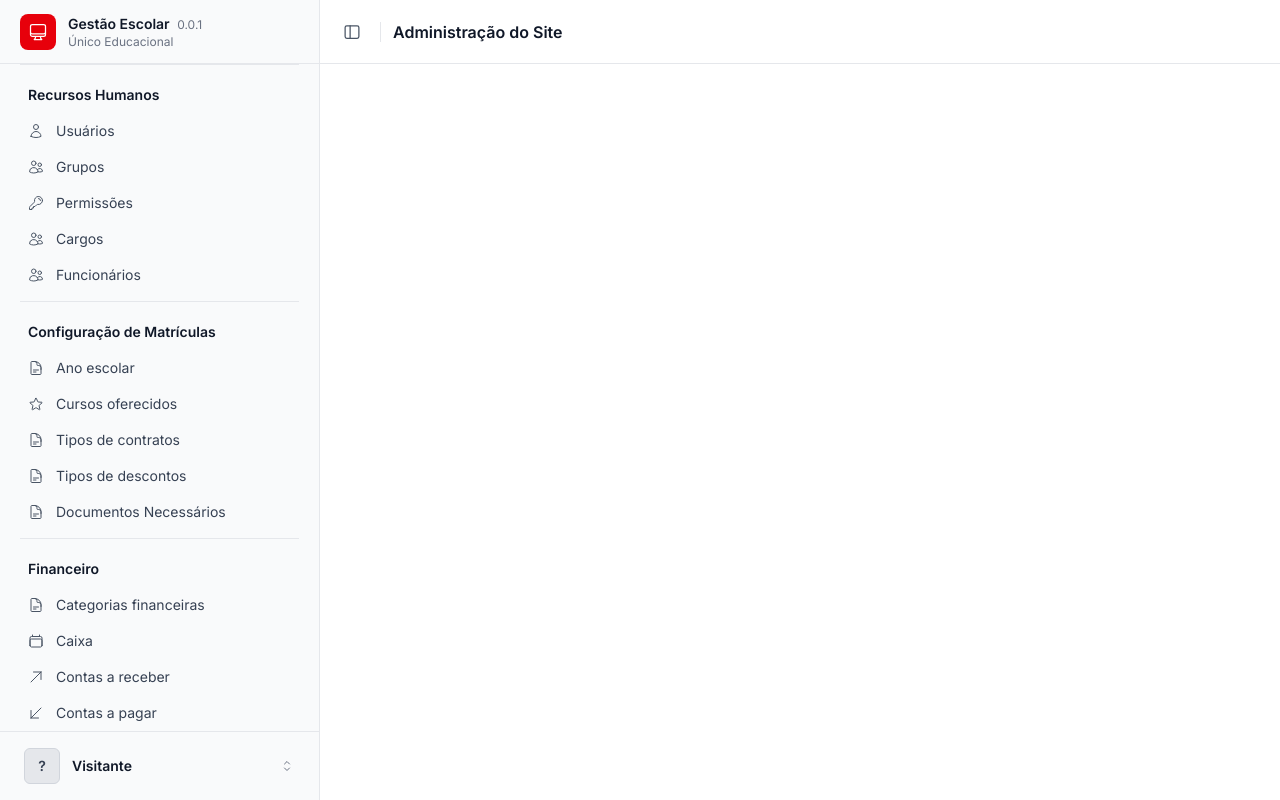
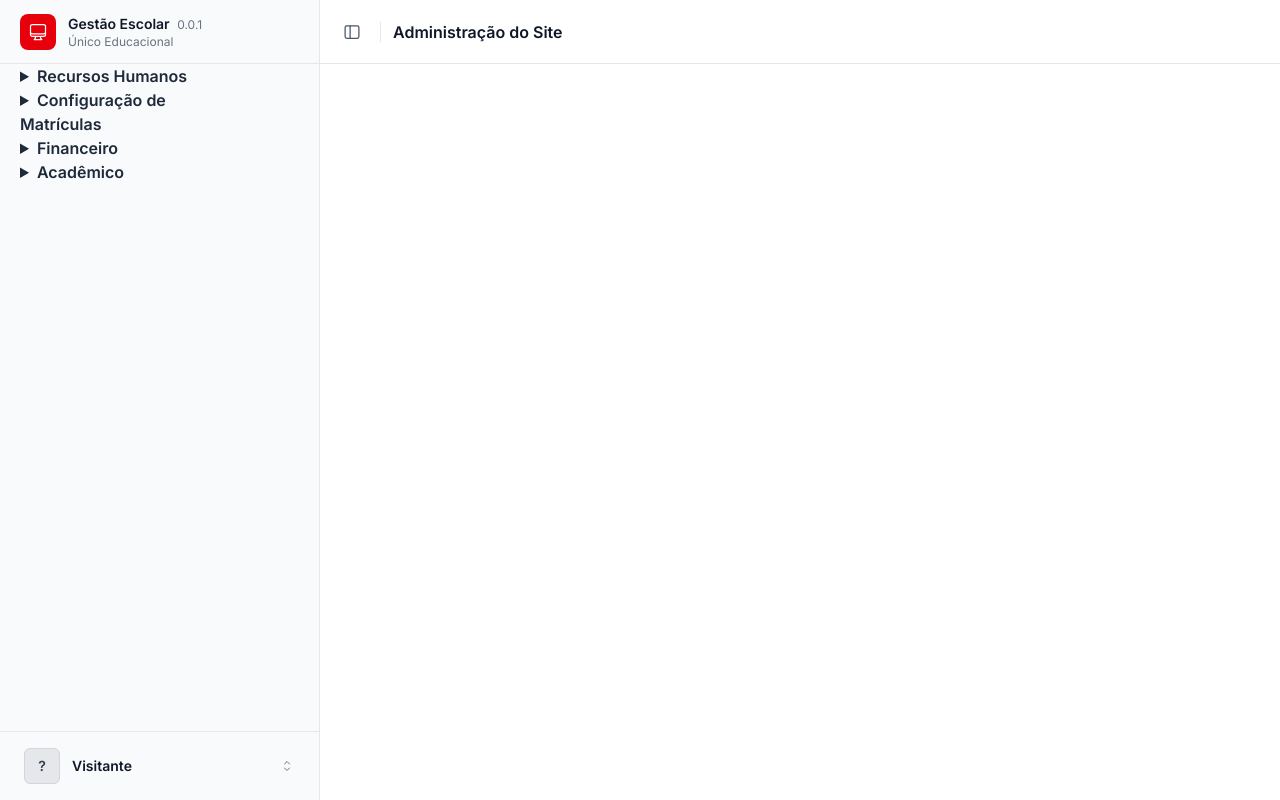
Before and after one commit to gustavoconforto/SGE_unico, a Django app: page / in a window 1280 px wide. Run offline with Django 5.2, Linux system fonts and the light colour scheme; some libraries are stand-ins or nearby versions.

Commit message:
Add collapsible menus in the sidebar

```diff
--- a/base/templates/base/sidebar.html
+++ b/base/templates/base/sidebar.html
@@ -16,109 +16,175 @@
         </button>
     </div>
     <nav class="flex-1 overflow-y-auto px-5">
-        <div class="nav-section">
-            <p class="nav-title">Recursos Humanos</p>
+
+        <ul class="menu bg-base-200 rounded-box w-56">
+            <li>
+                <details >
+                    <summary class="font-semibold">Recursos Humanos</summary>
+                    <ul>
+                        <li>
                             <a href={% url "base:user_list" %} class="nav-link">
                                 <svg fill="none" viewBox="0 0 24 24" stroke-width="1.5" stroke="currentColor"><path stroke-linecap="round" stroke-linejoin="round" d="M15.75 6a3.75 3.75 0 1 1-7.5 0 3.75 3.75 0 0 1 7.5 0ZM4.501 20.118a7.5 7.5 0 0 1 14.998 0A17.933 17.933 0 0 1 12 21.75c-2.676 0-5.216-.584-7.499-1.632Z"/></svg>
                                 Usuários
                             </a>
+                        </li>
+                        <li>
                             <a href={% url "base:group_list" %} class="nav-link">
                                 <svg fill="none" viewBox="0 0 24 24" stroke-width="1.5" stroke="currentColor"><path stroke-linecap="round" stroke-linejoin="round" d="M15 19.128a9.38 9.38 0 0 0 2.625.372 9.337 9.337 0 0 0 4.121-.952 4.125 4.125 0 0 0-7.533-2.493M15 19.128v-.003c0-1.113-.285-2.16-.786-3.07M15 19.128v.106A12.318 12.318 0 0 1 8.624 21c-2.331 0-4.512-.645-6.374-1.766l-.001-.109a6.375 6.375 0 0 1 11.964-3.07M12 6.375a3.375 3.375 0 1 1-6.75 0 3.375 3.375 0 0 1 6.75 0Zm8.25 2.25a2.625 2.625 0 1 1-5.25 0 2.625 2.625 0 0 1 5.25 0Z"/></svg>
                                 Grupos
                             </a>
+                        </li>
+                        <li>
                             <a href={% url "base:permission_list" %} class="nav-link">
                                 <svg fill="none" viewBox="0 0 24 24" stroke-width="1.5" stroke="currentColor"><path stroke-linecap="round" stroke-linejoin="round" d="M15.75 5.25a3 3 0 0 1 3 3m3 0a6 6 0 0 1-7.029 5.912c-.563-.097-1.159.026-1.563.43L10.5 17.25H8.25v2.25H6v2.25H2.25v-2.818c0-.597.237-1.17.659-1.591l6.499-6.499c.404-.404.527-1 .43-1.563A6 6 0 1 1 21.75 8.25Z"/></svg>
                                 Permissões
                             </a>
+                        </li>
+                        <li>
                             <a href={% url "employees:employee_role_list" %} class="nav-link">
                                 <svg fill="none" viewBox="0 0 24 24" stroke-width="1.5" stroke="currentColor"><path stroke-linecap="round" stroke-linejoin="round" d="M15 19.128a9.38 9.38 0 0 0 2.625.372 9.337 9.337 0 0 0 4.121-.952 4.125 4.125 0 0 0-7.533-2.493M15 19.128v-.003c0-1.113-.285-2.16-.786-3.07M15 19.128v.106A12.318 12.318 0 0 1 8.624 21c-2.331 0-4.512-.645-6.374-1.766l-.001-.109a6.375 6.375 0 0 1 11.964-3.07M12 6.375a3.375 3.375 0 1 1-6.75 0 3.375 3.375 0 0 1 6.75 0Zm8.25 2.25a2.625 2.625 0 1 1-5.25 0 2.625 2.625 0 0 1 5.25 0Z"/></svg>
                                 Cargos
                             </a>
+                        </li>
+                        <li>
                             <a href={% url "employees:employee_list" %} class="nav-link">
                                 <svg fill="none" viewBox="0 0 24 24" stroke-width="1.5" stroke="currentColor"><path stroke-linecap="round" stroke-linejoin="round" d="M15 19.128a9.38 9.38 0 0 0 2.625.372 9.337 9.337 0 0 0 4.121-.952 4.125 4.125 0 0 0-7.533-2.493M15 19.128v-.003c0-1.113-.285-2.16-.786-3.07M15 19.128v.106A12.318 12.318 0 0 1 8.624 21c-2.331 0-4.512-.645-6.374-1.766l-.001-.109a6.375 6.375 0 0 1 11.964-3.07M12 6.375a3.375 3.375 0 1 1-6.75 0 3.375 3.375 0 0 1 6.75 0Zm8.25 2.25a2.625 2.625 0 1 1-5.25 0 2.625 2.625 0 0 1 5.25 0Z"/></svg>
                                 Funcionários
                             </a>
-        </div>
+                        </li>
+                    </ul>
+                </details>
+            </li>
+        </ul>
 
-        <div class="nav-section">
-            <p class="nav-title">Configuração de Matrículas</p>
+        <ul class="menu bg-base-200 rounded-box w-56">
+            <li>
+                <details>
+                    <summary class="font-semibold">Configuração de Matrículas</summary>
+                    <ul>
+                        <li>
                             <a href={% url "enrollments:school_year_list" %} class="nav-link">
                                 <svg fill="none" viewBox="0 0 24 24" stroke-width="1.5" stroke="currentColor"><path stroke-linecap="round" stroke-linejoin="round" d="M19.5 14.25v-2.625a3.375 3.375 0 0 0-3.375-3.375h-1.5A1.125 1.125 0 0 1 13.5 7.125v-1.5a3.375 3.375 0 0 0-3.375-3.375H8.25m0 12.75h7.5m-7.5 3H12M10.5 2.25H5.625c-.621 0-1.125.504-1.125 1.125v17.25c0 .621.504 1.125 1.125 1.125h12.75c.621 0 1.125-.504 1.125-1.125V11.25a9 9 0 0 0-9-9Z"/></svg>
                                 Ano escolar
                             </a>
+                        </li>
+                        <li>
                             <a href={% url "programs:program_list" %} class="nav-link">
                                 <svg fill="none" viewBox="0 0 24 24" stroke-width="1.5" stroke="currentColor"><path stroke-linecap="round" stroke-linejoin="round" d="M11.48 3.499a.562.562 0 0 1 1.04 0l2.125 5.111a.563.563 0 0 0 .475.345l5.518.442c.499.04.701.663.321.988l-4.204 3.602a.563.563 0 0 0-.182.557l1.285 5.385a.562.562 0 0 1-.84.61l-4.725-2.885a.562.562 0 0 0-.586 0L6.982 20.54a.562.562 0 0 1-.84-.61l1.285-5.386a.562.562 0 0 0-.182-.557l-4.204-3.602a.562.562 0 0 1 .321-.988l5.518-.442a.563.563 0 0 0 .475-.345L11.48 3.5Z"/></svg>
                                 Cursos oferecidos
                             </a>
+                        </li>
+                        <li>
                             <a href={% url "enrollments:enrollment_type_list" %} class="nav-link">
                                 <svg fill="none" viewBox="0 0 24 24" stroke-width="1.5" stroke="currentColor"><path stroke-linecap="round" stroke-linejoin="round" d="M19.5 14.25v-2.625a3.375 3.375 0 0 0-3.375-3.375h-1.5A1.125 1.125 0 0 1 13.5 7.125v-1.5a3.375 3.375 0 0 0-3.375-3.375H8.25m0 12.75h7.5m-7.5 3H12M10.5 2.25H5.625c-.621 0-1.125.504-1.125 1.125v17.25c0 .621.504 1.125 1.125 1.125h12.75c.621 0 1.125-.504 1.125-1.125V11.25a9 9 0 0 0-9-9Z"/></svg>
                                 Tipos de contratos
                             </a>
+                        </li>
+                        <li>
                             <a href={% url "enrollments:discount_type_list" %} class="nav-link">
                                 <svg fill="none" viewBox="0 0 24 24" stroke-width="1.5" stroke="currentColor"><path stroke-linecap="round" stroke-linejoin="round" d="M19.5 14.25v-2.625a3.375 3.375 0 0 0-3.375-3.375h-1.5A1.125 1.125 0 0 1 13.5 7.125v-1.5a3.375 3.375 0 0 0-3.375-3.375H8.25m0 12.75h7.5m-7.5 3H12M10.5 2.25H5.625c-.621 0-1.125.504-1.125 1.125v17.25c0 .621.504 1.125 1.125 1.125h12.75c.621 0 1.125-.504 1.125-1.125V11.25a9 9 0 0 0-9-9Z"/></svg>
                                 Tipos de descontos
                             </a>
+                        </li>
+                        <li>
                             <a href={% url "enrollments:needed_document_list" %} class="nav-link">
                                 <svg fill="none" viewBox="0 0 24 24" stroke-width="1.5" stroke="currentColor"><path stroke-linecap="round" stroke-linejoin="round" d="M19.5 14.25v-2.625a3.375 3.375 0 0 0-3.375-3.375h-1.5A1.125 1.125 0 0 1 13.5 7.125v-1.5a3.375 3.375 0 0 0-3.375-3.375H8.25m0 12.75h7.5m-7.5 3H12M10.5 2.25H5.625c-.621 0-1.125.504-1.125 1.125v17.25c0 .621.504 1.125 1.125 1.125h12.75c.621 0 1.125-.504 1.125-1.125V11.25a9 9 0 0 0-9-9Z"/></svg>
                                 Documentos Necessários
                             </a>
-        </div>
+                        </li>
+                    </ul>
+                </details>
+            </li>
+        </ul>
 
-        <div class="nav-section">
-            <p class="nav-title">Financeiro</p>
+        <ul class="menu bg-base-200 rounded-box w-56">
+            <li>
+                <details >
+                    <summary class="font-semibold">Financeiro</summary>
+                    <ul>
+                        <li>
                             <a href={% url "accounts:account_type_list" %} class="nav-link">
                                 <svg fill="none" viewBox="0 0 24 24" stroke-width="1.5" stroke="currentColor"><path stroke-linecap="round" stroke-linejoin="round" d="M19.5 14.25v-2.625a3.375 3.375 0 0 0-3.375-3.375h-1.5A1.125 1.125 0 0 1 13.5 7.125v-1.5a3.375 3.375 0 0 0-3.375-3.375H8.25m0 12.75h7.5m-7.5 3H12M10.5 2.25H5.625c-.621 0-1.125.504-1.125 1.125v17.25c0 .621.504 1.125 1.125 1.125h12.75c.621 0 1.125-.504 1.125-1.125V11.25a9 9 0 0 0-9-9Z"/></svg>
                                 Categorias financeiras
                             </a>
-            <a href="#" class="nav-link">
-                <svg fill="none" viewBox="0 0 24 24" stroke-width="1.5" stroke="currentColor"><path stroke-linecap="round" stroke-linejoin="round" d="M6.75 3v2.25M17.25 3v2.25M3 18.75V7.5a2.25 2.25 0 0 1 2.25-2.25h13.5A2.25 2.25 0 0 1 21 7.5v11.25m-18 0A2.25 2.25 0 0 0 5.25 21h13.5A2.25 2.25 0 0 0 21 18.75m-18 0v-7.5A2.25 2.25 0 0 1 5.25 9h13.5A2.25 2.25 0 0 1 21 11.25v7.5"/></svg>
-                Caixa
-            </a>
+                        </li>
+                        <li>
                             <a href={% url "accounts:receivable_list" %} class="nav-link">
                                 <svg fill="none" viewBox="0 0 24 24" stroke-width="1.5" stroke="currentColor"><path stroke-linecap="round" stroke-linejoin="round" d="m4.5 19.5 15-15m0 0H8.25m11.25 0v11.25"/></svg>
                                 Contas a receber
                             </a>
+                        </li>
+                        <li>
                             <a href={% url "accounts:payable_list" %} class="nav-link">
                                 <svg fill="none" viewBox="0 0 24 24" stroke-width="1.5" stroke="currentColor"><path stroke-linecap="round" stroke-linejoin="round" d="m19.5 4.5-15 15m0 0h11.25m-11.25 0V8.25"/></svg>
                                 Contas a pagar
                             </a>
+                        </li>
+                        <li>
                             <a href={% url "accounts:installment_list" %} class="nav-link">
                                 <svg fill="none" viewBox="0 0 24 24" stroke-width="1.5" stroke="currentColor"><path stroke-linecap="round" stroke-linejoin="round" d="M8.25 6.75h12M8.25 12h12m-12 5.25h12M3.75 6.75h.007v.008H3.75V6.75Zm.375 0a.375.375 0 1 1-.75 0 .375.375 0 0 1 .75 0ZM3.75 12h.007v.008H3.75V12Zm.375 0a.375.375 0 1 1-.75 0 .375.375 0 0 1 .75 0Zm-.375 5.25h.007v.008H3.75v-.008Zm.375 0a.375.375 0 1 1-.75 0 .375.375 0 0 1 .75 0Z"/></svg>
-                Parcelas
+                                Balanço
                             </a>
+                        </li>
+                        <li>
                             <a href={% url "accounts:payment_list" %} class="nav-link">
                                 <svg fill="none" viewBox="0 0 24 24" stroke-width="1.5" stroke="currentColor"><path stroke-linecap="round" stroke-linejoin="round" d="M2.25 18.75a60.07 60.07 0 0 1 15.797 2.101c.727.198 1.453-.342 1.453-1.096V18.75M3.75 4.5v.75A.75.75 0 0 1 3 6h-.75m0 0v-.375c0-.621.504-1.125 1.125-1.125H20.25M2.25 6v9m18-10.5v.75c0 .414.336.75.75.75h.75m-1.5-1.5h.375c.621 0 1.125.504 1.125 1.125v9.75c0 .621-.504 1.125-1.125 1.125h-.375m1.5-1.5H21a.75.75 0 0 0-.75.75v.75m0 0H3.75m0 0h-.375a1.125 1.125 0 0 1-1.125-1.125V15m1.5 1.5v-.75A.75.75 0 0 0 3 15h-.75M15 10.5a3 3 0 1 1-6 0 3 3 0 0 1 6 0Zm3 0h.008v.008H18V10.5Zm-12 0h.008v.008H6V10.5Z"/></svg>
-                Baixa de parcela
+                                Mensalidades liquidadas
                             </a>
+                        </li>
+                        <li>
                             <a href={% url "accounts:supplier_list" %} class="nav-link">
                                 <svg fill="none" viewBox="0 0 24 24" stroke-width="1.5" stroke="currentColor"><path stroke-linecap="round" stroke-linejoin="round" d="M3.75 21h16.5M4.5 3h15l1.5 6H3l1.5-6ZM5.25 9v12m13.5-12v12M9 21v-6h6v6"/></svg>
                                 Fornecedores
                             </a>
-        </div>
+                        </li>
+                    </ul>
+                </details>
+            </li>
+        </ul>
 
-        <div class="nav-section">
-            <p class="nav-title">Acadêmico</p>
+        <ul class="menu bg-base-200 rounded-box w-56">
+            <li>
+                <details >
+                    <summary class="font-semibold">Acadêmico</summary>
+                    <ul>
+                        <li>
                             <a href={% url "enrollments:enrollment_list" %} class="nav-link">
                                 <svg fill="none" viewBox="0 0 24 24" stroke-width="1.5" stroke="currentColor"><path stroke-linecap="round" stroke-linejoin="round" d="M4.26 10.147a60.438 60.438 0 0 0-.491 6.347A48.62 48.62 0 0 1 12 20.904a48.62 48.62 0 0 1 8.232-4.41 60.46 60.46 0 0 0-.491-6.347m-15.482 0a50.636 50.636 0 0 0-2.658-.813A59.906 59.906 0 0 1 12 3.493a59.903 59.903 0 0 1 10.399 5.84c-.896.248-1.783.52-2.658.814m-15.482 0A50.717 50.717 0 0 1 12 13.489a50.702 50.702 0 0 1 7.74-3.342M6.75 15a.75.75 0 1 0 0-1.5.75.75 0 0 0 0 1.5Zm0 0v-3.675A55.378 55.378 0 0 1 12 8.443m-7.007 11.55A5.981 5.981 0 0 0 6.75 15.75v-1.5"/></svg>
                                 Matrículas
                             </a>
+                        </li>
+                        <li>
                             <a href={% url "students:student_list" %} class="nav-link">
                                 <svg fill="none" viewBox="0 0 24 24" stroke-width="1.5" stroke="currentColor"><path stroke-linecap="round" stroke-linejoin="round" d="M4.26 10.147a60.438 60.438 0 0 0-.491 6.347A48.62 48.62 0 0 1 12 20.904a48.62 48.62 0 0 1 8.232-4.41 60.46 60.46 0 0 0-.491-6.347m-15.482 0a50.636 50.636 0 0 0-2.658-.813A59.906 59.906 0 0 1 12 3.493a59.903 59.903 0 0 1 10.399 5.84c-.896.248-1.783.52-2.658.814m-15.482 0A50.717 50.717 0 0 1 12 13.489a50.702 50.702 0 0 1 7.74-3.342M6.75 15a.75.75 0 1 0 0-1.5.75.75 0 0 0 0 1.5Zm0 0v-3.675A55.378 55.378 0 0 1 12 8.443m-7.007 11.55A5.981 5.981 0 0 0 6.75 15.75v-1.5"/></svg>
                                 Alunos
                             </a>
+                        </li>
+                        <li>
                             <a href={% url "students:guardian_list" %} class="nav-link">
                                 <svg fill="none" viewBox="0 0 24 24" stroke-width="1.5" stroke="currentColor"><path stroke-linecap="round" stroke-linejoin="round" d="M4.26 10.147a60.438 60.438 0 0 0-.491 6.347A48.62 48.62 0 0 1 12 20.904a48.62 48.62 0 0 1 8.232-4.41 60.46 60.46 0 0 0-.491-6.347m-15.482 0a50.636 50.636 0 0 0-2.658-.813A59.906 59.906 0 0 1 12 3.493a59.903 59.903 0 0 1 10.399 5.84c-.896.248-1.783.52-2.658.814m-15.482 0A50.717 50.717 0 0 1 12 13.489a50.702 50.702 0 0 1 7.74-3.342M6.75 15a.75.75 0 1 0 0-1.5.75.75 0 0 0 0 1.5Zm0 0v-3.675A55.378 55.378 0 0 1 12 8.443m-7.007 11.55A5.981 5.981 0 0 0 6.75 15.75v-1.5"/></svg>
                                 Responsáveis
                             </a>
+                        </li>
+                        <li>
                             <a href={% url "classes:class_list" %} class="nav-link">
                                 <svg fill="none" viewBox="0 0 24 24" stroke-width="1.5" stroke="currentColor"><path stroke-linecap="round" stroke-linejoin="round" d="M15 19.128a9.38 9.38 0 0 0 2.625.372 9.337 9.337 0 0 0 4.121-.952 4.125 4.125 0 0 0-7.533-2.493M15 19.128v-.003c0-1.113-.285-2.16-.786-3.07M15 19.128v.106A12.318 12.318 0 0 1 8.624 21c-2.331 0-4.512-.645-6.374-1.766l-.001-.109a6.375 6.375 0 0 1 11.964-3.07M12 6.375a3.375 3.375 0 1 1-6.75 0 3.375 3.375 0 0 1 6.75 0Zm8.25 2.25a2.625 2.625 0 1 1-5.25 0 2.625 2.625 0 0 1 5.25 0Z"/></svg>
                                 Turmas
                             </a>
+                        </li>
+                        <li>
                             <a href="#" class="nav-link">
                                 <svg fill="none" viewBox="0 0 24 24" stroke-width="1.5" stroke="currentColor"><path stroke-linecap="round" stroke-linejoin="round" d="M19.5 14.25v-2.625a3.375 3.375 0 0 0-3.375-3.375h-1.5A1.125 1.125 0 0 1 13.5 7.125v-1.5a3.375 3.375 0 0 0-3.375-3.375H8.25m0 12.75h7.5m-7.5 3H12M10.5 2.25H5.625c-.621 0-1.125.504-1.125 1.125v17.25c0 .621.504 1.125 1.125 1.125h12.75c.621 0 1.125-.504 1.125-1.125V11.25a9 9 0 0 0-9-9Z"/></svg>
                                 Notas
                             </a>
-        </div>
+                        </li>
+                    </ul>
+                </details>
+            </li>
+        </ul>
+
+
+
     </nav>
     <div class="shrink-0 border-t border-gray-200 px-5 py-3">
         <button type="button" class="flex w-full items-center gap-3 rounded-md p-1 text-left hover:bg-gray-200/70">
```
Also changed, not shown: base/management/commands/seed.py (+12 -1 lines), accounts/migrations/0001_initial.py, accounts/migrations/0002_initial.py, classes/migrations/0001_initial.py, classes/migrations/0002_initial.py, employees/migrations/0001_initial.py, enrollments/migrations/0001_initial.py, programs/migrations/0001_initial.py, students/migrations/0001_initial.py. Lines whose indentation alone changed are shown as unchanged.
